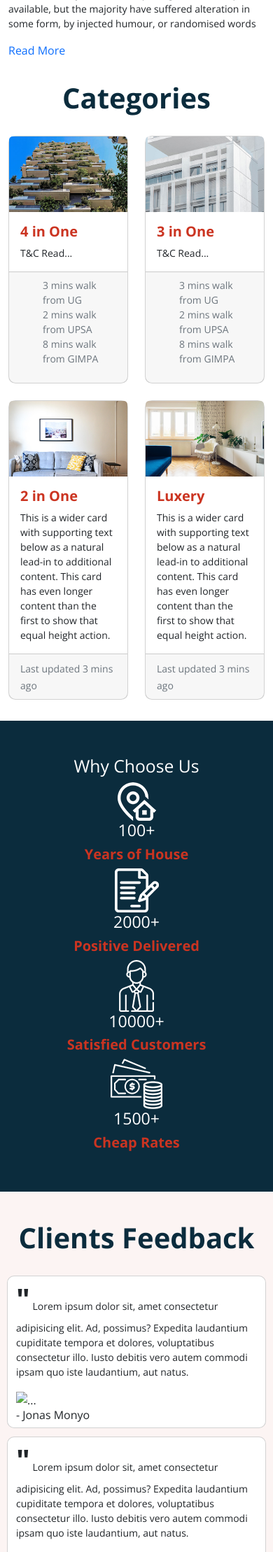
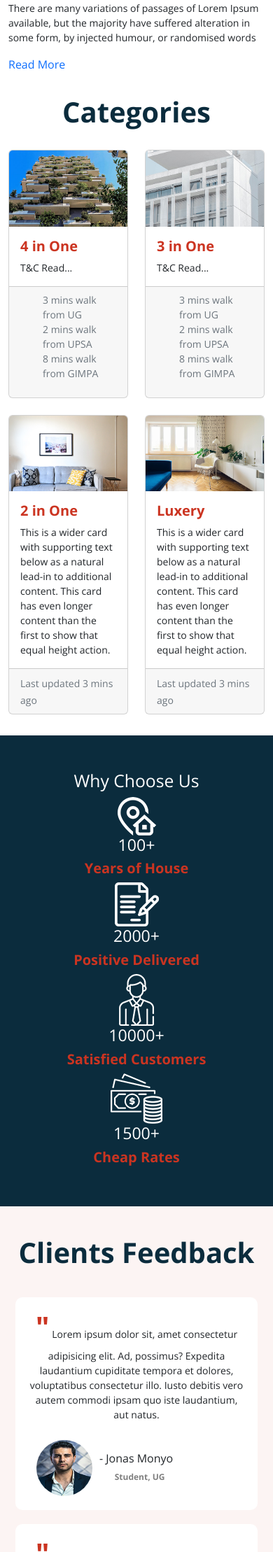
Before and after one commit to Jonasmonyoselorm/webprojects, a Django app: page / in a window 390 px wide; the page is wider, and only the part inside the window is pictured. Shown: the part 1061-3279 px from the top of that part at 70% size. Run offline with Django 4.2, Linux system fonts and the light colour scheme.

Commit message:
Save new updates

```diff
--- a/hostel/rental/static/css/main.css
+++ b/hostel/rental/static/css/main.css
@@ -23,6 +23,7 @@ body {
 .headline {
     color: #CB3421;
     font-size: inherit;
+    font-weight: bold;
 }
 
 a {
@@ -70,7 +71,7 @@ nav ul li a {
 }
 
 h1 {
-    font-size: 270%;
+    font-size: 350%;
     font-weight: bold;
     line-height: 80%;
  }
@@ -106,6 +107,7 @@ p {
     margin-top: 30px;
 }
 
+/* Testimonials */
 .testimonials {
     background-color: #fcf4f3;
     padding-top: 10px;
@@ -115,17 +117,41 @@ p {
     padding: 0 10px;
 }
 
-.card {
-    /* padding: 10px; */
+.testimonialCard {
+    background-color: white;
+    padding: 10px 20px;
     border-radius: 10px;
-    /* margin: 0 10px; */
+    margin: 10px 0;
+    text-align: center;
 }
 
-span {
+.quotationMark {
     font-size: 300%;
     font-weight: bold;
+    color: #CB3421;
 }
 
+.testimonialFooter {
+    display: flex;
+    align-items: center;
+
+}
+.testimonialImage {
+    border-radius: 50%;
+    width: 100px;
+    height: 100px;
+    padding: 10px;
+}
+.nameTitle {
+    display: block;
+    font-weight: bold;
+}
+.sub-text{
+    font-size: 12px;
+    color: gray;
+    font-weight: bold;
+    padding-left: 10px;
+}
 
 /* map container */
 .map_container {
--- a/hostel/rental/templates/index.html
+++ b/hostel/rental/templates/index.html
@@ -204,41 +204,57 @@
     </h1>
 
     <div class="row card-group">
-      <div class="col-md-4 card">
+      <div class="col-md-4">
+        <div class="testimonialCard">
           <p>
-          <span>"</span> Lorem ipsum dolor sit, amet consectetur adipisicing elit. Ad, possimus? Expedita laudantium cupiditate tempora et dolores,
+            <span class="quotationMark">"</span> Lorem ipsum dolor sit, amet consectetur adipisicing elit. Ad, possimus? Expedita laudantium cupiditate tempora et dolores,
             voluptatibus consectetur illo. Iusto debitis vero autem commodi ipsam quo iste laudantium, aut natus.
           </p>
 
           <div class="testimonialFooter">
-          <img class="img-rounded" src="" alt="...">
+            <img class="testimonialImage" src="{% static '/images/client.jpg' %}" alt="...">
+            <div class="nameTitle">
               <h6>- Jonas Monyo</h6>
+              <div class="sub-text">Student, UG</div>
+            </div>
+          </div>
         </div>
       </div>
 
-      <div class="col-md-4 card">
+      <div class="col-md-4">
+        <div class="testimonialCard">
           <p>
-          <span>"</span> Lorem ipsum dolor sit, amet consectetur adipisicing elit. Ad, possimus? Expedita laudantium cupiditate tempora et dolores,
+            <span class="quotationMark">"</span> Lorem ipsum dolor sit, amet consectetur adipisicing elit. Ad, possimus? Expedita laudantium cupiditate tempora et dolores,
             voluptatibus consectetur illo. Iusto debitis vero autem commodi ipsam quo iste laudantium, aut natus.
           </p>
 
           <div class="testimonialFooter">
-          <img class="img-rounded" src="" alt="...">
+            <img class="testimonialImage" src="{% static '/images/client.jpg' %}" alt="...">
+            <div class="nameTitle">
               <h6>- Jonas Monyo</h6>
+              <div class="sub-text">Student, UG</div>
+            </div>
+          </div>
         </div>
       </div>
 
-      <div class="col-md-4 card">
+      <div class="col-md-4">
+        <div class="testimonialCard">
           <p>
-          <span>"</span> Lorem ipsum dolor sit, amet consectetur adipisicing elit. Ad, possimus? Expedita laudantium cupiditate tempora et dolores,
+            <span class="quotationMark">"</span> Lorem ipsum dolor sit, amet consectetur adipisicing elit. Ad, possimus? Expedita laudantium cupiditate tempora et dolores,
             voluptatibus consectetur illo. Iusto debitis vero autem commodi ipsam quo iste laudantium, aut natus.
           </p>
 
           <div class="testimonialFooter">
-          <img class="img-rounded" src="" alt="...">
+            <img class="testimonialImage" src="{% static '/images/client.jpg' %}" alt="...">
+            <div class="nameTitle">
               <h6>- Jonas Monyo</h6>
+              <div class="sub-text">Student, UG</div>
             </div>
           </div>
+        </div>
+      </div>
+
     </div>
 
 </div>
```
Also changed, not shown: hostel/rental/static/images/client.jpg (added), hostel/rental/static/images/fb.png (deleted), hostel/rental/static/images/linkedin.png (deleted), hostel/rental/static/images/location.png (deleted), hostel/rental/static/images/mail.png (deleted), hostel/rental/static/images/phone.png (deleted), hostel/rental/static/images/search-icon.png (deleted), hostel/rental/static/images/square.png (deleted), hostel/rental/static/images/twitter.png (deleted), hostel/rental/static/images/youtube.png (deleted). Lines whose indentation alone changed are shown as unchanged.
